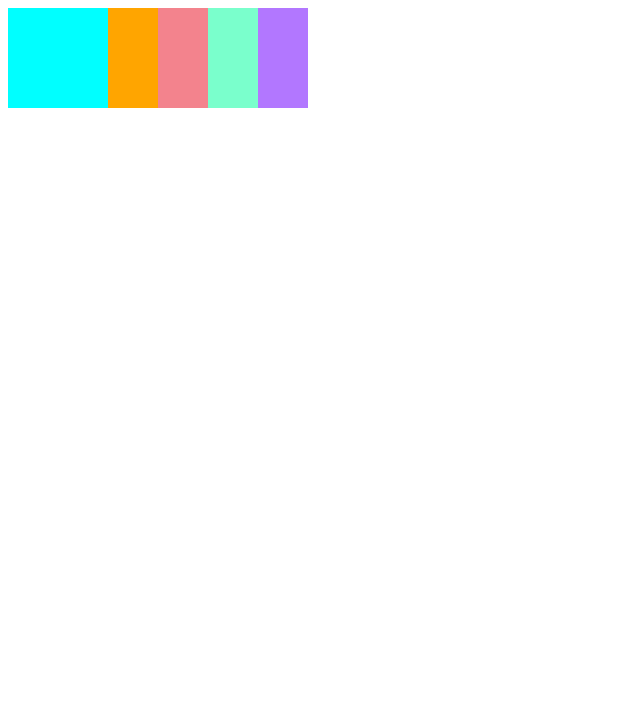
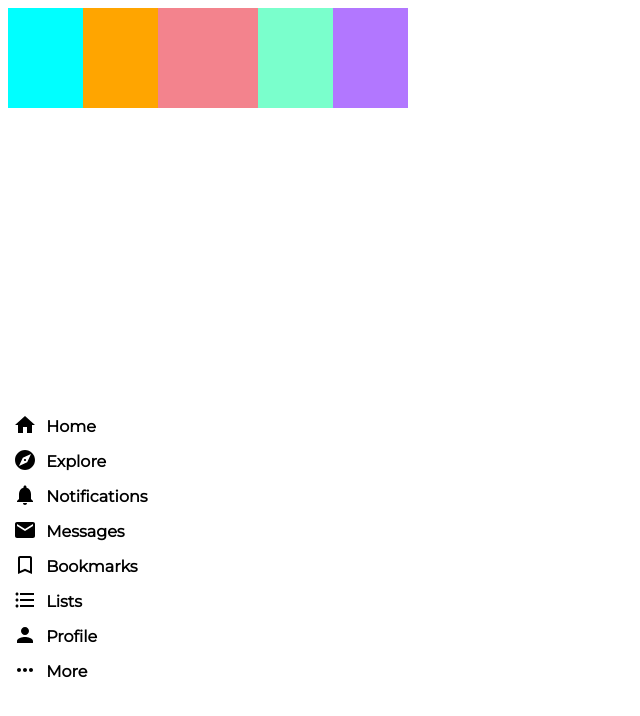
Before and after one commit to ashley-d-lu/slide.js, a plain HTML site: page examples.html in a window 1280 px wide. Shown: the whole page, without its empty margins (0-640 px from the left). Drawn offline with nearby package versions, Linux system fonts and the light colour scheme.

Commit message:
Added dropdown menu example. Fixed bug for click event on child elements of this.elements.

```diff
--- a/examples.css
+++ b/examples.css
@@ -1,6 +1,10 @@
+body {
+    font-family: Montserrat, Arial, Helvetica, sans-serif;
+}
+
 #card-container {
-    height: 300px;
-    width: 300px;
+    height: 400px;
+    width: 400px;
     position: relative;
 }
 
@@ -31,3 +35,29 @@
 .purple {
     background-color: rgb(178, 119, 255);
 }
+
+#dropdown-menu {
+    width: 150px;
+    height: 280px;
+    position: relative;
+}
+
+.menu-option {
+    position: absolute;
+    width: 150px;
+    height: 35px;
+    vertical-align: middle;
+}
+
+.menu-option-text {
+    position: relative;
+    display: inline;
+    font-weight: bold;
+}
+
+.menu-icon {
+    position: relative;
+    display: inline;
+    top: 5px;
+    margin: 0px 5px;
+}
--- a/examples.html
+++ b/examples.html
@@ -7,9 +7,11 @@
     <script src="https://ajax.googleapis.com/ajax/libs/jquery/3.5.1/jquery.min.js"></script>
     <script defer type="text/javascript" src="examples.js"></script>
     <link rel="stylesheet" type="text/css" href="examples.css">
+    <link rel="stylesheet" href="https://fonts.googleapis.com/css?family=Montserrat" />
     <title>Demo</title>
 </head>
 <body>
+
     <div id="card-container">
         <div class="card blue" id="card1"></div>
         <div class="card orange" id="card2"></div>
@@ -17,5 +19,41 @@
         <div class="card green" id="card4"></div>
         <div class="card purple" id="card5"></div>
     </div>
+
+    <div id="dropdown-menu">
+        <div class="menu-option" id="home">
+            <img src="/menuIcons/home-24px.svg" class="menu-icon">
+            <div class="menu-option-text">Home</div>
+        </div>
+        <div class="menu-option" id="explore">
+            <img src="/menuIcons/explore-24px.svg" class="menu-icon">
+            <div class="menu-option-text">Explore</div>
+        </div>
+        <div class="menu-option" id="notifications">
+            <img src="/menuIcons/notifications-24px.svg" class="menu-icon">
+            <div class="menu-option-text">Notifications</div>
+        </div>
+        <div class="menu-option" id="messages">
+            <img src="/menuIcons/email-24px.svg" class="menu-icon">
+            <div class="menu-option-text">Messages</div>
+        </div>
+        <div class="menu-option" id="bookmarks">
+            <img src="/menuIcons/bookmark_border-24px.svg" class="menu-icon">
+            <div class="menu-option-text">Bookmarks</div>
+        </div>
+        <div class="menu-option" id="lists">
+            <img src="/menuIcons/format_list_bulleted-24px.svg" class="menu-icon">
+            <div class="menu-option-text">Lists</div>
+        </div>
+        <div class="menu-option" id="profile">
+            <img src="/menuIcons/person-24px.svg" class="menu-icon">
+            <div class="menu-option-text">Profile</div>
+        </div>
+        <div class="menu-option" id="more">
+            <img src="/menuIcons/more_horiz-24px.svg" class="menu-icon">
+            <div class="menu-option-text">More</div>
+        </div>
+    </div>
+
 </body>
 </html>
--- a/examples.js
+++ b/examples.js
@@ -1,10 +1,15 @@
 "use strict";
 
 const cards = document.querySelector('#card-container');
-// const slider = new VerticalSlider(cards, 'center', true, false, 350, false, true);
-const slider = new HorizontalSlider(cards, 'center', true, false, 500, true, false);
-// const slider = new DiagonalSlider(cards, 20, 'top-left', true, false, 400, true, false);
-// const slider = new Slider(cards, 'vertical', 'top', true, false, 350, 70);
-// const slider = new Slider (cards, 'diagonal-up', 'center');
+// // const slider = new VerticalSlider(cards, 'center', true, false, 350, false, true);
+const slider = new HorizontalSlider(cards, 'center', false, false, 500, true, false);
+// // const slider = new DiagonalSlider(cards, 20, 'top-left', true, false, 400, true, false);
+// // const slider = new Slider(cards, 'vertical', 'top', true, false, 350, 70);
+// // const slider = new Slider (cards, 'diagonal-up', 'center');
 log(slider)
 slider.openSetOnDOMContentLoaded();
+
+const dropdown = document.querySelector('#dropdown-menu');
+const dropdownSlider = new VerticalSlider(dropdown, 'top', true, true, undefined, true, true);
+log(dropdownSlider)
+dropdownSlider.openSetOnDOMContentLoaded();
--- a/slide.js
+++ b/slide.js
@@ -5,12 +5,10 @@ class Slider {
     /* Helper functions */
 
     handleOpenOrClose = (event) => {
-        if (this.elements.includes(event.target)) {
-            if (this.isClosed) {
-                this.handleOpenSet(event);
-            } else {
-                this.handleCloseSet(event);
-            }
+        if (this.isClosed) {
+            this.handleOpenSet(event);
+        } else {
+            this.handleCloseSet(event);
         }
     }
 
@@ -45,16 +43,30 @@ class Slider {
     }
 
     handleOpenSet = (event) => {
-        if (this.isClosed && this.elements.includes(event.target)) {
+        let target = event.target;
+        if (event.type === 'click') {
+            while (target.parentNode !== this.container) {
+                target = target.parentNode;
+            }
+        }
+
+        if (this.isClosed && this.elements.includes(target)) {
             this.openSet();
         }
     }
 
     handleCloseSet = (event) => {
-        if (!this.isClosed && (this.elements.includes(event.target) || !this.clickToOpen)) {
+        let target = event.target;
+        if (event.type === 'click') {
+            while (target.parentNode !== this.container) {
+                target = target.parentNode;
+            }
+        }
+
+        if (!this.isClosed && (this.elements.includes(target) || !this.clickToOpen)) {
 
             if (event.type === 'click') {
-                const index = this.elements.indexOf(event.target)
+                const index = this.elements.indexOf(target)
                 this.updateSelectedElement(this.elements[index], index);
             }
 
@@ -322,6 +334,10 @@ class Slider {
 
         this.isClosed = true;
     }
+
+    getSelectedElement = () => {
+        return this.elements[this.selectedElementIndex];
+    }
 }
 
 class VerticalSlider extends Slider {
```
Also changed, not shown: menuIcons/bookmark_border-24px.svg (added), menuIcons/email-24px.svg (added), menuIcons/explore-24px.svg (added), menuIcons/format_list_bulleted-24px.svg (added), menuIcons/home-24px.svg (added), menuIcons/more_horiz-24px.svg (added), menuIcons/notifications-24px.svg (added), menuIcons/person-24px.svg (added).
